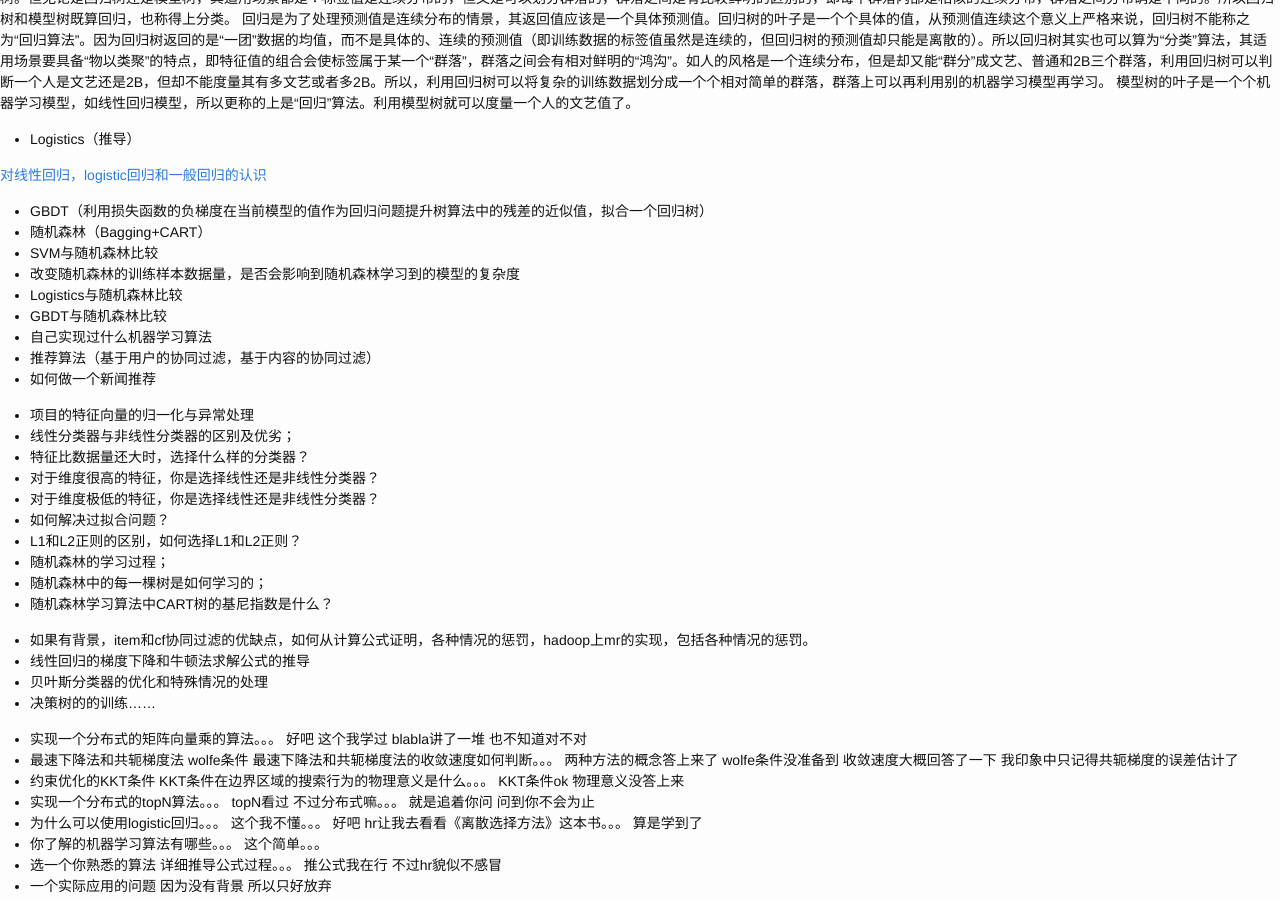
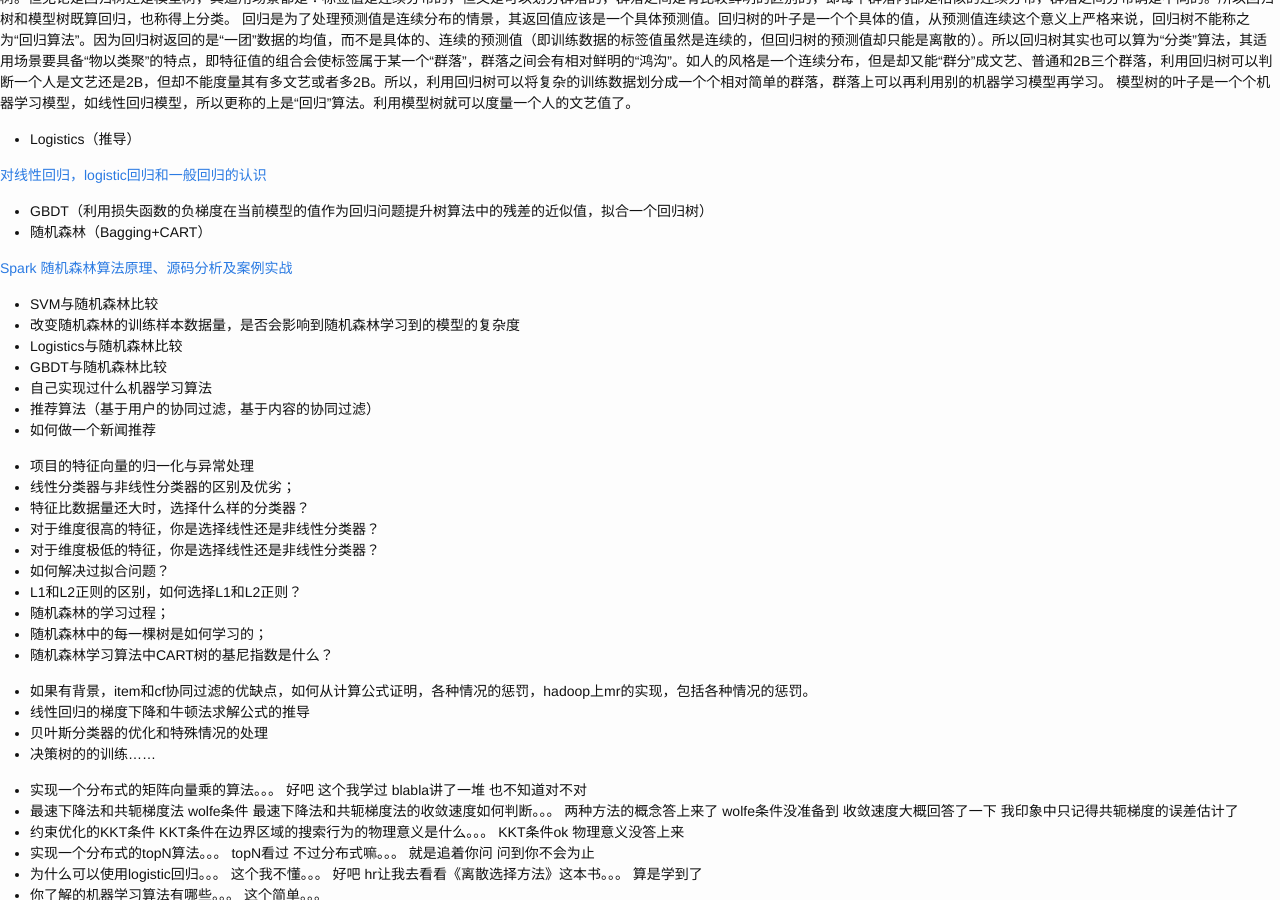
Before and after one commit to cnwarden/cnwarden.github.io, a Jekyll site: the page built from ml/p.md, in a window 1280 px wide and 900 px high, scrolled down 705 px. Built offline with Jekyll 4.4.1, drawn with Linux system fonts in a browser that asks for light colours.

Commit message:
Update p.md

```diff
--- a/ml/p.md
+++ b/ml/p.md
@@ -47,6 +47,9 @@ K-Means
 
 - GBDT（利用损失函数的负梯度在当前模型的值作为回归问题提升树算法中的残差的近似值，拟合一个回归树）
 - 随机森林（Bagging+CART）
+
+[Spark 随机森林算法原理、源码分析及案例实战](https://www.ibm.com/developerworks/cn/opensource/os-cn-spark-random-forest/)
+
 - SVM与随机森林比较
 - 改变随机森林的训练样本数据量，是否会影响到随机森林学习到的模型的复杂度
 - Logistics与随机森林比较
```
